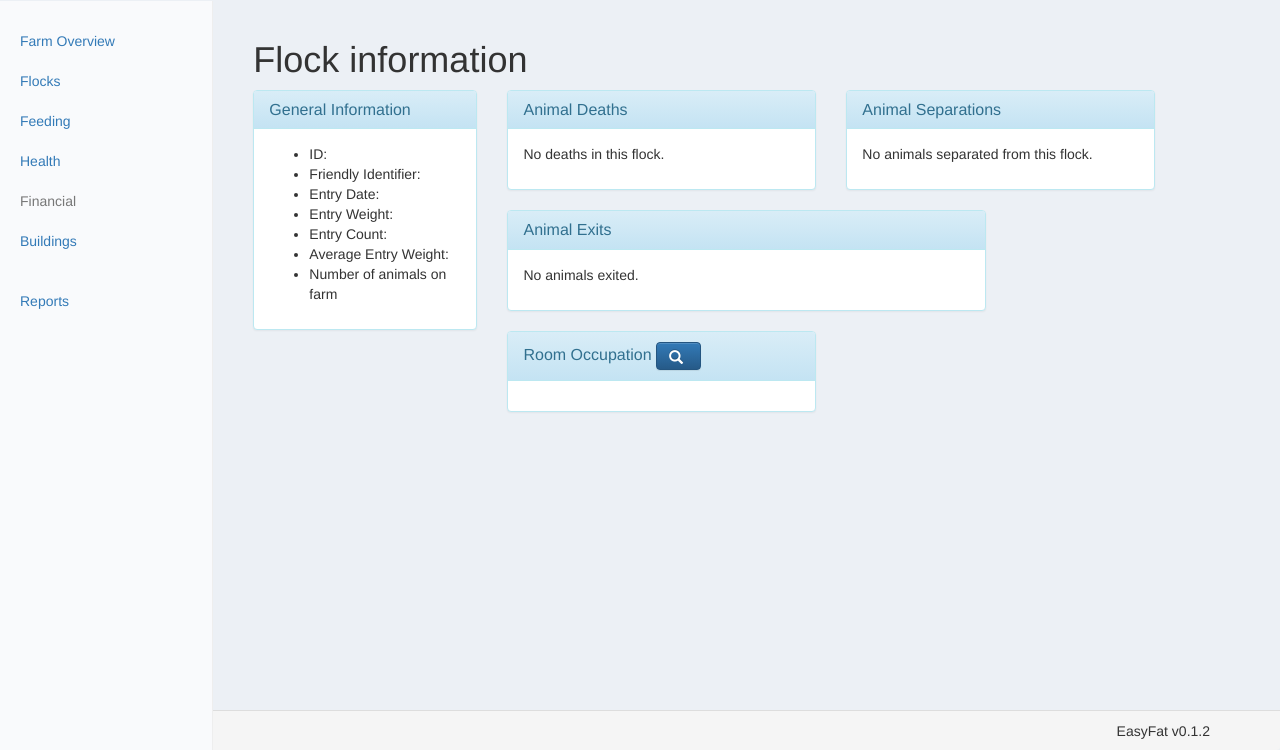
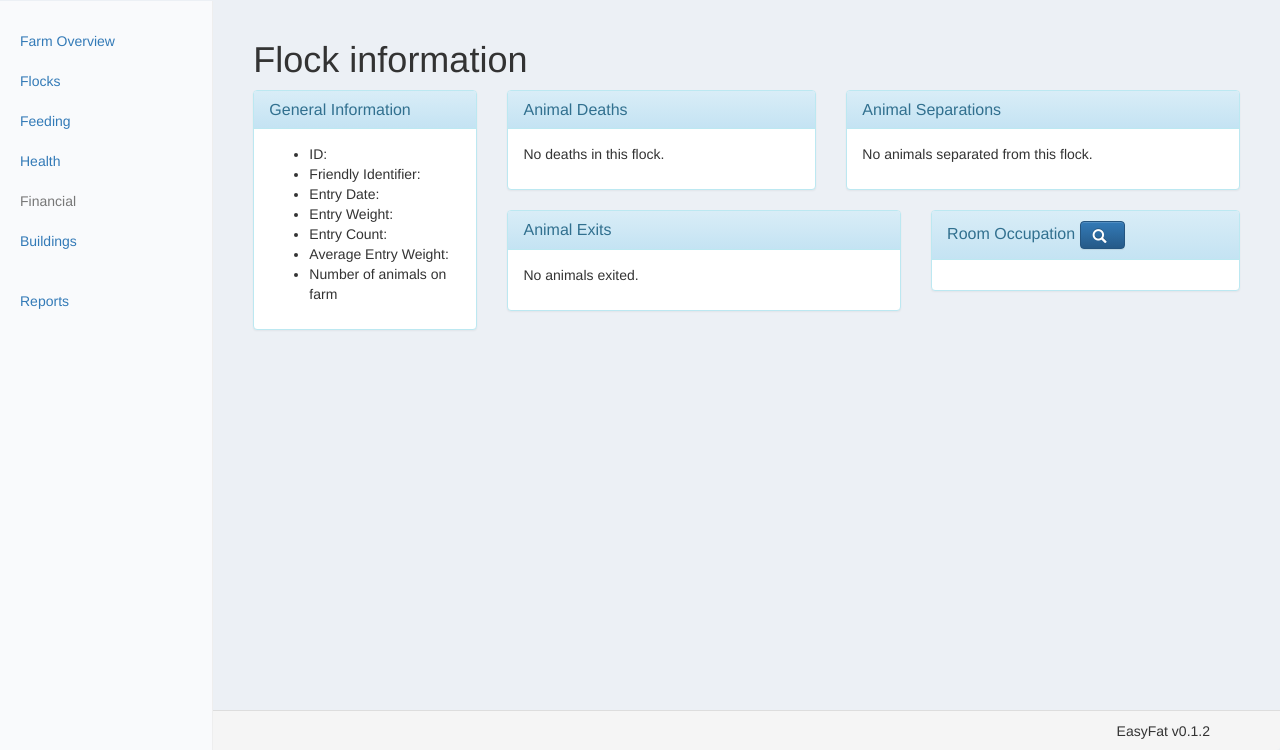
Before and after one commit to forcaeluz/ventania-suinos, a Django app: template flocks/templates/flocks/detail.html in a window 1280 px wide. Shown: the part 50-800 px from the top of the page. Run offline with Django 3.2, Linux system fonts and the light colour scheme; the template is opened without the code that fills it, so the values that code supplies are empty; some libraries are stand-ins or nearby versions.

Commit message:
Small clean-up.

```diff
--- a/flocks/templates/flocks/detail.html
+++ b/flocks/templates/flocks/detail.html
@@ -2,7 +2,6 @@
 {% load i18n %}
 {% load static %}
 
-<link rel="stylesheet" type="text/css" href="{% static 'flocks/flocks.css' %}" />
 <title>{% trans "Flock Information" %}{{ flock.flock_name }}</title>
 {% block main_content %}
     <h1>{% trans "Flock information" %}</h1>
@@ -59,7 +58,7 @@
                 </div>
             </div>
         </div>
-        <div class="col-sm-6 col-md-4">
+        <div class="col-sm-6 col-md-5">
             <div class="panel panel-info">
                 <div class="panel-heading">
                     <h3 class="panel-title">{% trans 'Animal Separations' %}</h3>
@@ -99,7 +98,7 @@
                 </div>
             </div>
         </div>
-        <div class="col-sm-12 col-md-6">
+        <div class="col-sm-12 col-md-5">
             <div class="panel panel-info">
                 <div class="panel-heading">
                     <h3 class="panel-title">{% trans 'Animal Exits' %}</h3>
```
